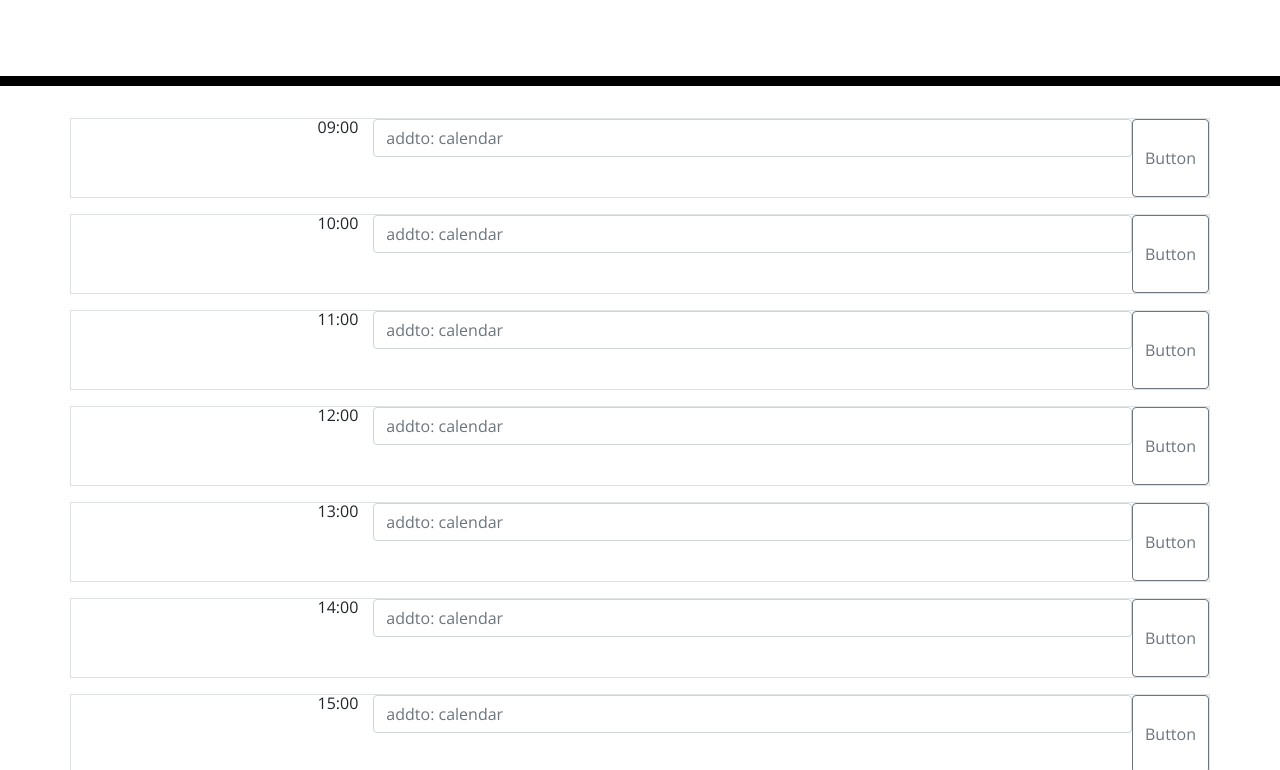
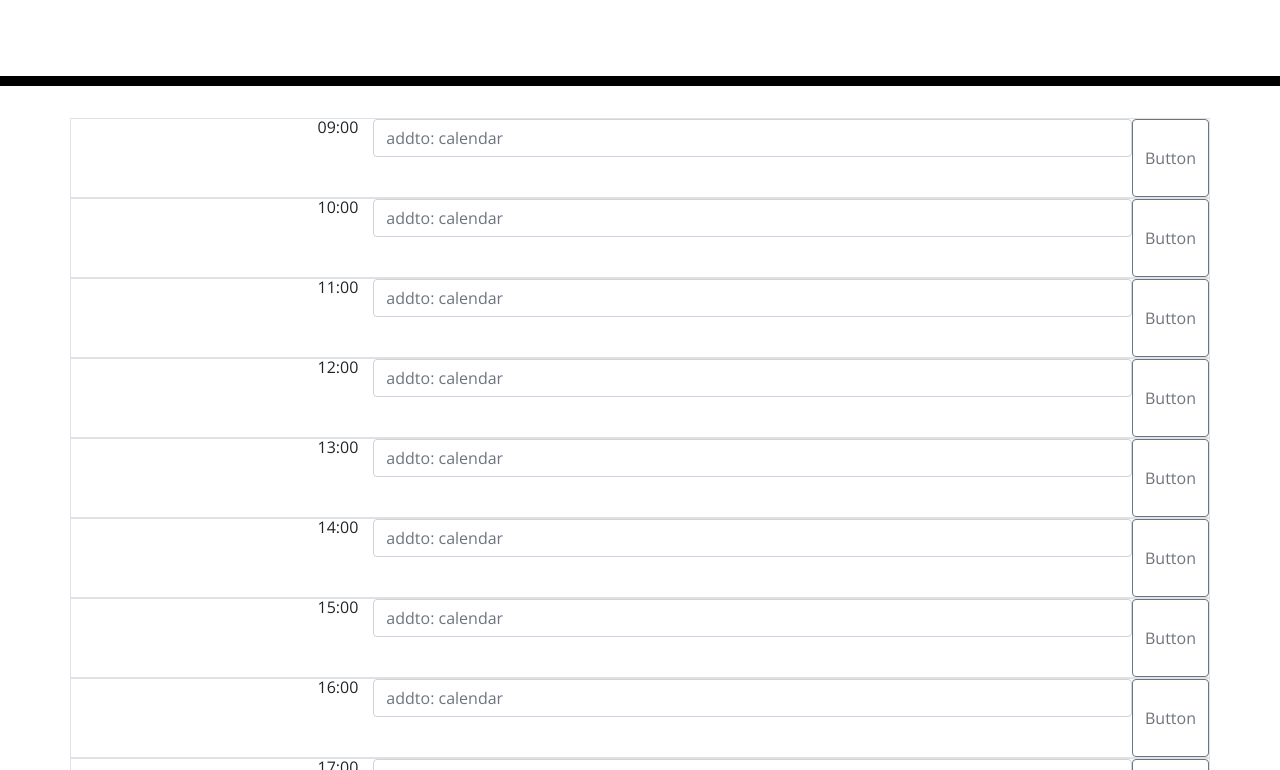
Before and after one commit to tedtalktimmy/work-day-scheduler, a plain HTML site: page index.html in a window 1280 px wide. Shown: the part 182-952 px from the top of the page. Drawn offline with nearby package versions, Linux system fonts and the light colour scheme; files that its build step writes are made by us from their sources.

Commit message:
removed margin border code for each row

```diff
--- a/assets/css/style.css
+++ b/assets/css/style.css
@@ -69,8 +69,3 @@ textarea {
   font-size: 20px;
   transition: all 0.3s ease-in-out;
 }
-
-.list-group {
-  border: 20px;
-  border-color: red;
-}
--- a/index.html
+++ b/index.html
@@ -46,62 +46,62 @@
 </div> -->
 
 
-    <div class="row row-col-3 border mb-3">
+    <div class="row row-col-3 border">
       <section class="col text-right">09:00</section>
       <input type="text" class="form-control col-8" placeholder="addto: calendar"
         aria-label="Example text with button addon" aria-describedby="button-addon1">
       <button class="btn btn-outline-secondary" type="button" id="button-addon1">Button</button>
     </div>
 
-    <div class="row row-col-3 border mb-3">
+    <div class="row row-col-3 border">
       <section class="col text-right">10:00</section>
       <input type="text" class="form-control col-8" placeholder="addto: calendar" aria-label="Recipient's username"
         aria-describedby="button-addon2">
       <button class="btn btn-outline-secondary" type="button" id="button-addon2">Button</button>
     </div>
 
-    <div class="row row-col-3 border mb-3">
+    <div class="row row-col-3 border">
       <section class="col text-right">11:00</section>
       <input type="text" class="form-control col-8" placeholder="addto: calendar"
         aria-label="Example text with two button addons">
       <button class="btn btn-outline-secondary" type="button">Button</button>
     </div>
 
-    <div class="row row-col-3 border mb-3">
+    <div class="row row-col-3 border">
       <section class="col text-right">12:00</section>
       <input type="text" class="form-control col-8" placeholder="addto: calendar"
         aria-label="Recipient's username with two button addons">
       <button class="btn btn-outline-secondary" type="button">Button</button>
     </div>
-    <div class="row row-col-3 border mb-3">
+    <div class="row row-col-3 border">
       <section class="col text-right">13:00</section>
       <input type="text" class="form-control col-8" placeholder="addto: calendar"
         aria-label="Example text with button addon" aria-describedby="button-addon1">
       <button class="btn btn-outline-secondary" type="button" id="button-addon1">Button</button>
     </div>
 
-    <div class="row row-col-3 border mb-3">
+    <div class="row row-col-3 border">
       <section class="col text-right">14:00</section>
       <input type="text" class="form-control col-8" placeholder="addto: calendar" aria-label="Recipient's username"
         aria-describedby="button-addon2">
       <button class="btn btn-outline-secondary" type="button" id="button-addon2">Button</button>
     </div>
 
-    <div class="row row-col-3 border mb-3">
+    <div class="row row-col-3 border">
       <section class="col text-right">15:00</section>
       <input type="text" class="form-control col-8" placeholder="addto: calendar"
         aria-label="Example text with two button addons">
       <button class="btn btn-outline-secondary" type="button">Button</button>
     </div>
 
-    <div class="row row-col-3 border mb-3">
+    <div class="row row-col-3 border">
       <section class="col text-right">16:00</section>
       <input type="text" class="form-control col-8" placeholder="addto: calendar"
         aria-label="Recipient's username with two button addons">
       <button class="btn btn-outline-secondary" type="button">Button</button>
     </div>
 
-    <div class="row row-col-3 border mb-3">
+    <div class="row row-col-3 border">
       <section class="col text-right">17:00</section>
       <input type="text" class="form-control col-8" placeholder="addto: calendar"
         aria-label="Recipient's username with two button addons">
```
